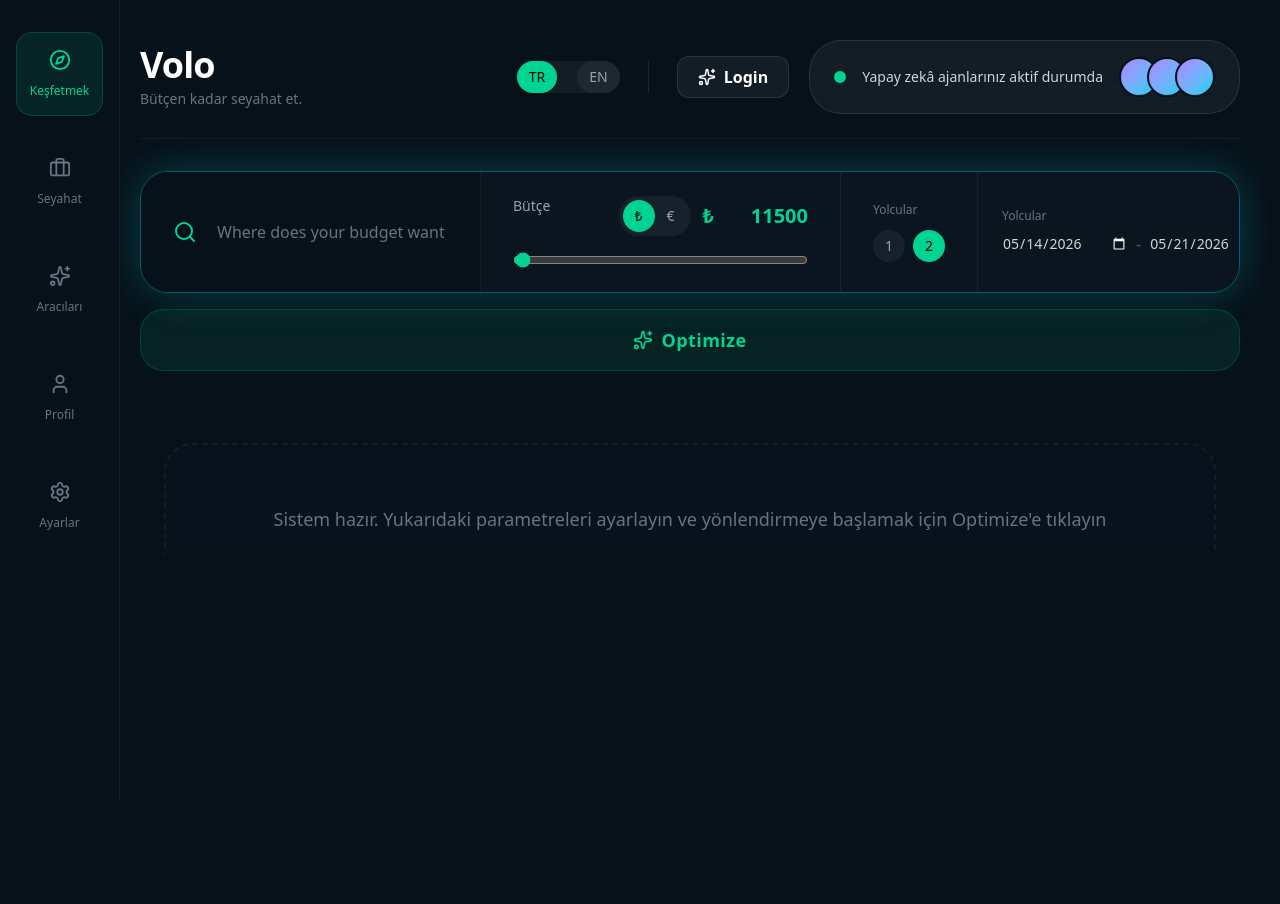
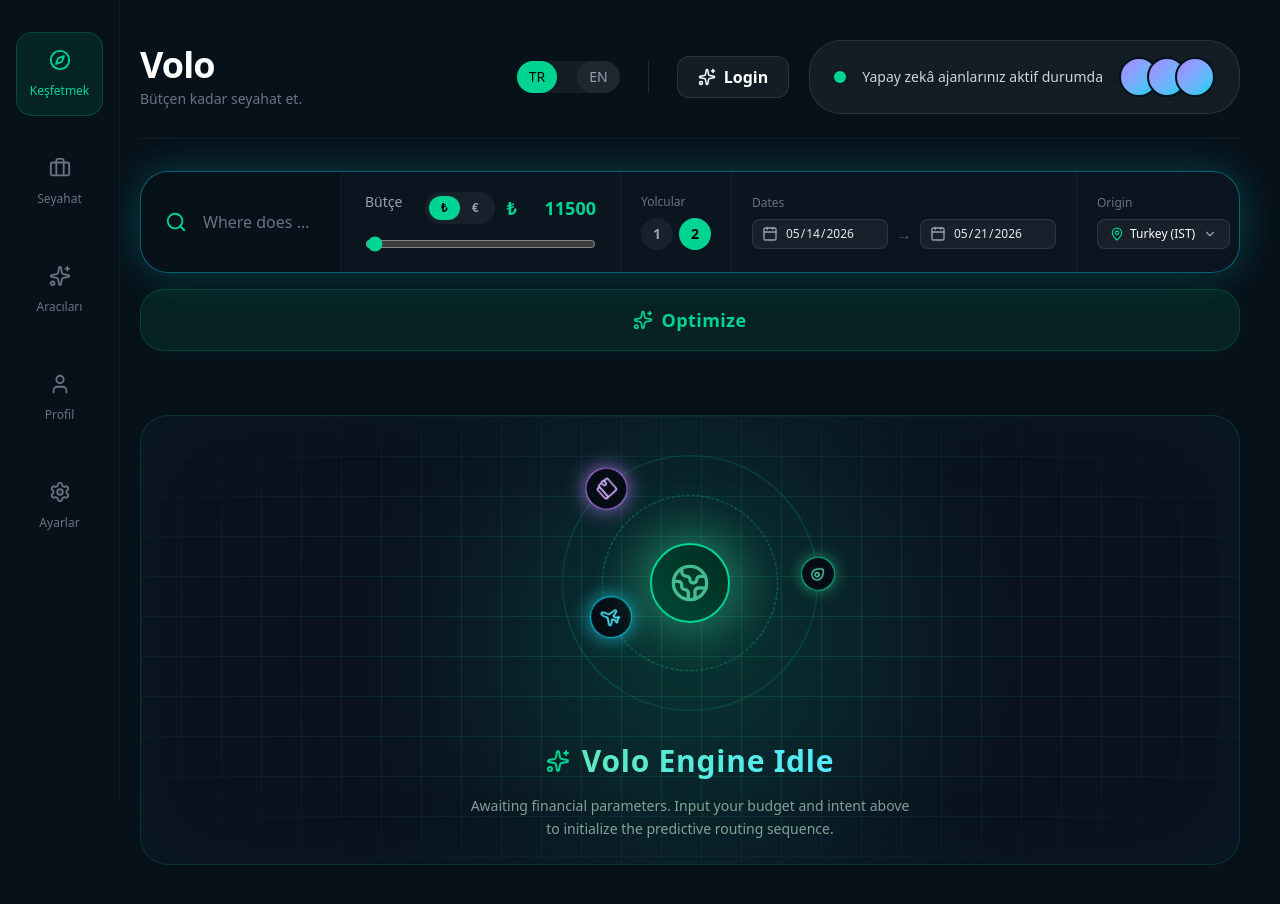
Before and after one commit to tseliasas/Volo, a Next.js app in the folder frontend/: page / in a window 1280 px wide. Before the commit the page ends 800 px from the top, so only its background shows below. Built offline with nearby package versions, Linux system fonts and the light colour scheme.

Commit message:
Updated UI

```diff
--- a/frontend/app/page.tsx
+++ b/frontend/app/page.tsx
@@ -6,6 +6,7 @@ import { Sparkles, ArrowRight, Loader2, UserCircle, LogOut } from "lucide-react"
 import TopAgentsBar from "@/components/dashboard/TopAgentsBar";
 import SearchTerminal from "@/components/dashboard/SearchTerminal";
 import DestinationRow from "@/components/dashboard/DestinationRow";
+import VoloIdleState from "@/components/dashboard/VoloIdleState"; // <-- 1. IMPORT ADDED HERE!
 import { useLanguage } from "@/context/LanguageContext";
 import { useTranslation } from "@/context/hooks/useTranslations";
 
@@ -29,8 +30,9 @@ export default function Home() {
   });
 
   const [activeOrigin, setActiveOrigin] = useState(() => {
-    if (typeof window !== "undefined") return sessionStorage.getItem("volo_origin") || "ADB";
-    return "ADB";
+    // Changed ADB to IST!
+    if (typeof window !== "undefined") return sessionStorage.getItem("volo_origin") || "IST";
+    return "IST";
   });
 
   const [currency, setCurrency] = useState<"TRY" | "EUR">(() => {
@@ -262,7 +264,9 @@ export default function Home() {
         )}
       </div>
 
+      {/* 2. THE CONDITIONAL RENDER LOGIC ADDED HERE! */}
       <div className="flex-1 mt-8 min-h-0">
+        {liveTrips.length > 0 ? (
           <DestinationRow
             trips={liveTrips}
             loading={loading}
@@ -270,6 +274,9 @@ export default function Home() {
             currency={currency}
             origin={activeOrigin}
           />
+        ) : (
+          <VoloIdleState />
+        )}
       </div>
 
       {showLoginModal && (
--- a/frontend/components/dashboard/SearchTerminal.tsx
+++ b/frontend/components/dashboard/SearchTerminal.tsx
@@ -1,10 +1,10 @@
 "use client";
 
-import { Search, Loader2, Sparkles } from "lucide-react";
+import { Search, Loader2, Sparkles, Calendar, MapPin, ChevronDown } from "lucide-react";
 import { useState, useEffect } from "react";
 import { EXCHANGE_RATE, convertBudget, currencySymbol } from "@/utils/currency";
 import { useTranslation } from "@/context/hooks/useTranslations";
-import { useLanguage } from "@/context/LanguageContext";
+// import { useLanguage } from "@/context/LanguageContext"; // Uncomment if needed
 
 interface SearchTerminalProps {
   onOptimize: (
@@ -19,7 +19,7 @@ interface SearchTerminalProps {
   loading: boolean;
   currency: "TRY" | "EUR";
   setCurrency: (value: "TRY" | "EUR") => void;
-  language: "en" | "tr"
+  language: "en" | "tr";
   setLanguage: (value: "en" | "tr") => void;
 }
 
@@ -31,6 +31,7 @@ export default function SearchTerminal({
   language,
   setLanguage,
 }: SearchTerminalProps) {
+
   /* =========================
      STATE (With Memory!)
   ========================= */
@@ -55,9 +56,10 @@ export default function SearchTerminal({
     return 2;
   });
 
+  // 1. CHANGED DEFAULT TO "IST"
   const [origin, setOrigin] = useState(() => {
-    if (typeof window !== "undefined") return sessionStorage.getItem("volo_origin") || "ADB";
-    return "ADB";
+    if (typeof window !== "undefined") return sessionStorage.getItem("volo_origin") || "IST";
+    return "IST";
   });
 
   const [startDate, setStartDate] = useState(() => {
@@ -73,16 +75,20 @@ export default function SearchTerminal({
     return new Date(Date.now() + 7 * 24 * 60 * 60 * 1000).toISOString().split("T")[0];
   });
 
+  // Custom Dropdown State
+  const [isOriginOpen, setIsOriginOpen] = useState(false);
+  const originOptions = [
+    { id: "IST", label: "Turkey (IST)", flag: "🇹🇷" },
+    { id: "ADB", label: "Turkey (ADB)", flag: "🇹🇷" },
+  ];
+
   // --- THE NEXT.JS HYDRATION SHIELD ---
   const [mounted, setMounted] = useState(false);
-
   const tran = useTranslation();
-  // const { language } = useLanguage();
 
   useEffect(() => {
     setMounted(true);
   }, []);
-  // ------------------------------------
 
   useEffect(() => {
     if (typeof window !== "undefined") {
@@ -97,21 +103,21 @@ export default function SearchTerminal({
 
   const convertedBudget = convertBudget(budget, currency);
 
-  // --- PREVENT HYDRATION MISMATCH ---
   if (!mounted) return null;
-  // ----------------------------------
 
   return (
-    /* MAIN WRAPPER: Stacks the input pill and the button vertically */
-    <div className="flex flex-col gap-4 w-full">
+    <div className="flex flex-col gap-4 w-full relative z-20">
 
-      {/* 1. TOP ROW: The Scrolling Input Pill */}
-      <div className="w-full overflow-x-auto scrollbar-hide rounded-[28px] border border-cyan-400/40 shadow-[0_0_40px_rgba(0,255,255,0.20)]">
-        <div className="flex items-stretch min-w-max bg-[#0B1520]">
+      {/* 1. TOP ROW: The Responsive Input Pill */}
+      {/* FIX 1: Changed to overflow-visible so the Origin dropdown menu doesn't get chopped off! */}
+      <div className="w-full rounded-[28px] border border-cyan-400/40 shadow-[0_0_40px_rgba(0,255,255,0.20)] bg-[#0B1520] relative z-30">
 
-          {/* SEARCH */}
-          <div className="flex items-center gap-5 flex-1 min-w-[320px] shrink-0 px-8 py-5 border-r border-white/5 bg-[#07111A]">
-            <Search size={24} className="text-emerald-400" />
+        {/* FIX 2: Removed min-w-max so the elements are allowed to squish into the screen */}
+        <div className="flex items-stretch w-full overflow-x-auto xl:overflow-visible scrollbar-hide">
+
+          {/* SEARCH (Reduced min-w from 320px to 200px and px-8 to px-6) */}
+          <div className="flex items-center gap-4 flex-[1.5] min-w-[200px] px-6 py-5 border-r border-white/5 bg-[#07111A] rounded-l-[28px]">
+            <Search size={22} className="text-emerald-400 shrink-0" />
             <input
               placeholder="Where does your budget want to go?"
               value={searchText}
@@ -121,19 +127,19 @@ export default function SearchTerminal({
                   onOptimize(budget, pax, origin, searchText, startDate, endDate, language);
                 }
               }}
-              className="flex-1 bg-transparent outline-none text-base text-gray-200 placeholder:text-gray-500 min-w-0"
+              className="w-full bg-transparent outline-none text-base text-gray-200 placeholder:text-gray-500 truncate"
             />
           </div>
 
-          {/* BUDGET */}
-          <div className="w-[360px] shrink-0 px-8 py-6 border-r border-white/5 flex flex-col justify-center">
+          {/* BUDGET (Changed fixed w-[360px] to flexible min-w-[280px]) */}
+          <div className="flex-[1.5] min-w-[280px] px-6 py-5 border-r border-white/5 flex flex-col justify-center">
             <div className="flex justify-between items-start">
-              <div className="text-gray-400 text-sm">{tran.budget}</div>
+              <div className="text-gray-400 text-sm whitespace-nowrap">{tran.budget}</div>
               <div className="flex items-center gap-3">
-                <div className="flex rounded-full bg-white/5 p-1">
+                <div className="flex rounded-full bg-white/5 p-1 shrink-0">
                   <button
                     onClick={() => setCurrency("TRY")}
-                    className={`px-3 py-1.5 rounded-full text-sm transition-all ${
+                    className={`px-3 py-1 rounded-full text-xs font-bold transition-all ${
                       currency === "TRY" ? "bg-emerald-400 text-black" : "text-gray-400"
                     }`}
                   >
@@ -141,7 +147,7 @@ export default function SearchTerminal({
                   </button>
                   <button
                     onClick={() => setCurrency("EUR")}
-                    className={`px-3 py-1.5 rounded-full text-sm transition-all ${
+                    className={`px-3 py-1 rounded-full text-xs font-bold transition-all ${
                       currency === "EUR" ? "bg-emerald-400 text-black" : "text-gray-400"
                     }`}
                   >
@@ -150,7 +156,7 @@ export default function SearchTerminal({
                 </div>
 
                 <div className="flex items-center gap-1">
-                  <span className="text-emerald-400 text-xl font-semibold">
+                  <span className="text-emerald-400 text-lg font-semibold shrink-0">
                     {currencySymbol(currency)}
                   </span>
                   <input
@@ -165,7 +171,7 @@ export default function SearchTerminal({
                         onOptimize(budget, pax, origin, searchText, startDate, endDate, language);
                       }
                     }}
-                    className="w-[90px] bg-transparent outline-none text-right text-emerald-400 text-xl font-semibold"
+                    className="w-[75px] bg-transparent outline-none text-right text-emerald-400 text-lg font-semibold"
                   />
                 </div>
               </div>
@@ -182,20 +188,20 @@ export default function SearchTerminal({
                 const internalValue = currency === "EUR" ? raw * EXCHANGE_RATE : raw;
                 setBudget(internalValue);
               }}
-              className="w-full mt-4 accent-emerald-400 cursor-pointer"
+              className="w-full mt-3 accent-emerald-400 cursor-pointer"
             />
           </div>
 
-          {/* PASSENGERS */}
-          <div className="px-8 shrink-0 flex flex-col justify-center border-r border-white/5">
-            <p className="text-xs text-gray-500 mb-3">{tran.travelers}</p>
-            <div className="flex gap-2">
-              {[1, 2,].map((num) => (
+          {/* PASSENGERS (Reduced padding to px-5) */}
+          <div className="px-5 shrink-0 flex flex-col justify-center border-r border-white/5">
+            <p className="text-xs text-gray-500 mb-2 whitespace-nowrap">{tran.travelers}</p>
+            <div className="flex gap-1.5">
+              {[1, 2].map((num) => (
                 <button
                   key={num}
                   onClick={() => setPax(num)}
-                  className={`px-3 py-1.5 rounded-full text-sm transition-all ${
-                    pax === num ? "bg-emerald-400 text-black" : "bg-white/5 text-gray-400"
+                  className={`w-8 h-8 rounded-full text-sm font-bold transition-all flex items-center justify-center ${
+                    pax === num ? "bg-emerald-400 text-black" : "bg-white/5 text-gray-400 hover:bg-white/10"
                   }`}
                 >
                   {num}
@@ -204,36 +210,71 @@ export default function SearchTerminal({
             </div>
           </div>
 
-          {/* TRAVEL DATES */}
-          <div className="px-6 py-2 shrink-0 flex flex-col justify-center border-r border-white/5">
-            <p className="text-xs text-gray-500 mb-2">{tran.travelers}</p>
+          {/* TRAVEL DATES (Reduced padding and shrunk inputs) */}
+          <div className="px-5 shrink-0 flex flex-col justify-center border-r border-white/5">
+            <p className="text-xs text-gray-500 mb-2">Dates</p>
             <div className="flex gap-2 items-center">
+              <div className="relative group flex items-center">
+                <Calendar className="absolute left-2.5 w-4 h-4 text-gray-400 group-hover:text-emerald-400 transition-colors pointer-events-none" />
                 <input
                   type="date"
                   value={startDate}
                   onChange={(e) => setStartDate(e.target.value)}
-                className="bg-transparent text-sm text-gray-300 outline-none cursor-pointer [color-scheme:dark]"
+                  className="bg-white/5 hover:bg-white/10 border border-white/10 rounded-lg pl-8 pr-2 py-1.5 text-xs text-gray-200 outline-none cursor-pointer transition-all focus:border-emerald-400/50 [color-scheme:dark] [&::-webkit-calendar-picker-indicator]:absolute [&::-webkit-calendar-picker-indicator]:inset-0 [&::-webkit-calendar-picker-indicator]:w-full [&::-webkit-calendar-picker-indicator]:h-full [&::-webkit-calendar-picker-indicator]:opacity-0 [&::-webkit-calendar-picker-indicator]:cursor-pointer"
                 />
-              <span className="text-gray-600">-</span>
+              </div>
+              <span className="text-gray-600 font-medium">→</span>
+              <div className="relative group flex items-center">
+                <Calendar className="absolute left-2.5 w-4 h-4 text-gray-400 group-hover:text-emerald-400 transition-colors pointer-events-none" />
                 <input
                   type="date"
                   value={endDate}
                   onChange={(e) => setEndDate(e.target.value)}
-                className="bg-transparent text-sm text-gray-300 outline-none cursor-pointer [color-scheme:dark]"
+                  className="bg-white/5 hover:bg-white/10 border border-white/10 rounded-lg pl-8 pr-2 py-1.5 text-xs text-gray-200 outline-none cursor-pointer transition-all focus:border-emerald-400/50 [color-scheme:dark] [&::-webkit-calendar-picker-indicator]:absolute [&::-webkit-calendar-picker-indicator]:inset-0 [&::-webkit-calendar-picker-indicator]:w-full [&::-webkit-calendar-picker-indicator]:h-full [&::-webkit-calendar-picker-indicator]:opacity-0 [&::-webkit-calendar-picker-indicator]:cursor-pointer"
                 />
               </div>
             </div>
+          </div>
 
-          {/* ORIGIN (Removed border-r since it's the last item now!) */}
-          <div className="px-8 shrink-0 flex items-center hover:bg-white/5 transition-colors">
-            <select
-              value={origin}
-              onChange={(e) => setOrigin(e.target.value)}
-              className="bg-transparent text-white font-medium outline-none appearance-none cursor-pointer"
+          {/* ORIGIN */}
+          <div className="px-5 shrink-0 flex flex-col justify-center relative rounded-r-[28px]">
+            <p className="text-xs text-gray-500 mb-2">Origin</p>
+            <button
+              onClick={() => setIsOriginOpen(!isOriginOpen)}
+              className="flex items-center justify-between gap-2 bg-white/5 hover:bg-white/10 border border-white/10 rounded-lg px-3 py-1.5 text-xs text-white transition-all focus:border-emerald-400/50 min-w-[130px]"
             >
-              <option value="ADB" className="bg-gray-900">🇹🇷 Turkey (ADB)</option>
-              <option value="IST" className="bg-gray-900">🇹🇷 Turkey (IST)</option>
-            </select>
+              <div className="flex items-center gap-1.5">
+                <MapPin className="w-3.5 h-3.5 text-emerald-400" />
+                <span className="truncate max-w-[80px]">{originOptions.find(o => o.id === origin)?.label || origin}</span>
+              </div>
+              <ChevronDown className={`w-3.5 h-3.5 text-gray-400 transition-transform ${isOriginOpen ? "rotate-180" : ""}`} />
+            </button>
+
+            {/* The Floating Dropdown Menu (Fixed visibility!) */}
+            {isOriginOpen && (
+              <>
+                <div className="fixed inset-0 z-40" onClick={() => setIsOriginOpen(false)} />
+                <div className="absolute top-[85%] right-4 mt-2 w-[160px] bg-[#0B1520]/95 backdrop-blur-xl border border-cyan-400/30 shadow-[0_10px_40px_rgba(0,255,255,0.15)] rounded-xl overflow-hidden z-50 flex flex-col p-1.5 animate-in fade-in slide-in-from-top-2 duration-200">
+                  {originOptions.map((opt) => (
+                    <button
+                      key={opt.id}
+                      onClick={() => {
+                        setOrigin(opt.id);
+                        setIsOriginOpen(false);
+                      }}
+                      className={`flex items-center gap-2 px-3 py-2 rounded-lg text-sm transition-all text-left ${
+                        origin === opt.id
+                          ? "bg-emerald-500/15 text-emerald-300 font-bold"
+                          : "text-gray-300 hover:bg-white/10 hover:text-white"
+                      }`}
+                    >
+                      <span>{opt.flag}</span>
+                      <span className="truncate">{opt.label}</span>
+                    </button>
+                  ))}
+                </div>
+              </>
+            )}
           </div>
 
         </div>
--- /dev/null
+++ b/frontend/components/dashboard/VoloIdleState.tsx
@@ -0,0 +1,57 @@
+import { Globe2, Plane, Wallet, Sparkles, MapPin } from "lucide-react";
+
+export default function VoloIdleState() {
+  return (
+    <div className="w-full h-[450px] flex flex-col items-center justify-center rounded-[28px] border border-emerald-500/20 bg-[#0B1120] relative overflow-hidden mt-8 shadow-[inset_0_0_100px_rgba(16,185,129,0.05)]">
+
+      {/* 1. THE HACKER GRID (Cranked up opacity from 0.05 to 0.15) */}
+      <div className="absolute inset-0 bg-[linear-gradient(rgba(52,211,153,0.15)_1px,transparent_1px),linear-gradient(90deg,rgba(52,211,153,0.15)_1px,transparent_1px)] bg-[size:40px_40px] [mask-image:radial-gradient(ellipse_70%_70%_at_50%_50%,#000_20%,transparent_100%)]" />
+
+      {/* 2. THE ATMOSPHERIC GLOW (New! Adds a massive soft neon backlight) */}
+      <div className="absolute top-1/2 left-1/2 -translate-x-1/2 -translate-y-1/2 w-[400px] h-[400px] bg-emerald-500/20 blur-[100px] rounded-full pointer-events-none" />
+
+      <div className="relative z-10 flex flex-col items-center justify-center w-full mt-4">
+
+        {/* 3. THE ANIMATED AI CORE (Added w-64 h-64 to create a strict bounding box to prevent text overlap!) */}
+        <div className="relative flex items-center justify-center w-64 h-64 mb-8 shrink-0">
+
+          {/* Outer Reverse-Spinning Finance Ring (Brighter borders) */}
+          <div className="absolute inset-0 border-[1.5px] border-emerald-500/30 rounded-full animate-[spin_15s_linear_infinite_reverse]">
+            <div className="absolute top-1/2 -right-5 -translate-y-1/2 bg-[#050B14] p-2.5 rounded-full border border-purple-400 shadow-[0_0_20px_rgba(192,132,252,0.8)]">
+              <Wallet className="w-5 h-5 text-purple-300" />
+            </div>
+            <div className="absolute bottom-2 left-8 bg-[#050B14] p-2 rounded-full border border-emerald-400 shadow-[0_0_15px_rgba(52,211,153,0.6)]">
+              <MapPin className="w-4 h-4 text-emerald-300" />
+            </div>
+          </div>
+
+          {/* Inner Spinning Travel Ring (Brighter cyan integration) */}
+          <div className="absolute w-44 h-44 border-[1.5px] border-emerald-400/50 rounded-full animate-[spin_8s_linear_infinite] border-dashed">
+            <div className="absolute -top-5 left-1/2 -translate-x-1/2 bg-[#050B14] p-2.5 rounded-full border border-cyan-400 shadow-[0_0_20px_rgba(34,211,238,0.8)]">
+              <Plane className="w-5 h-5 text-cyan-300" />
+            </div>
+          </div>
+
+          {/* Core Pulsing Orb (Cranked up the shadow from 40px to 60px) */}
+          <div className="absolute w-28 h-28 border-2 border-emerald-400/60 rounded-full animate-ping opacity-30" />
+          <div className="w-20 h-20 bg-emerald-950 border-2 border-emerald-400 rounded-full flex items-center justify-center shadow-[0_0_60px_rgba(52,211,153,0.8)] z-10 relative overflow-hidden">
+            <div className="absolute inset-0 bg-gradient-to-tr from-emerald-500/20 to-transparent" />
+            <Globe2 className="text-emerald-300 w-10 h-10 animate-pulse relative z-10" />
+          </div>
+        </div>
+
+        {/* 4. THE TYPOGRAPHY (Added glowing text gradients) */}
+        <div className="text-center relative z-10 flex flex-col items-center px-4">
+          <h3 className="text-3xl font-black tracking-wide flex items-center gap-3 text-transparent bg-clip-text bg-gradient-to-r from-emerald-300 to-cyan-300 pb-1">
+            <Sparkles className="text-emerald-400 w-6 h-6" />
+            Volo Engine Idle
+          </h3>
+          <p className="text-emerald-100/60 text-sm mt-3 max-w-md leading-relaxed font-medium">
+            Awaiting financial parameters. Input your budget and intent above to initialize the predictive routing sequence.
+          </p>
+        </div>
+
+      </div>
+    </div>
+  );
+}
```
Lines whose indentation alone changed are shown as unchanged.
